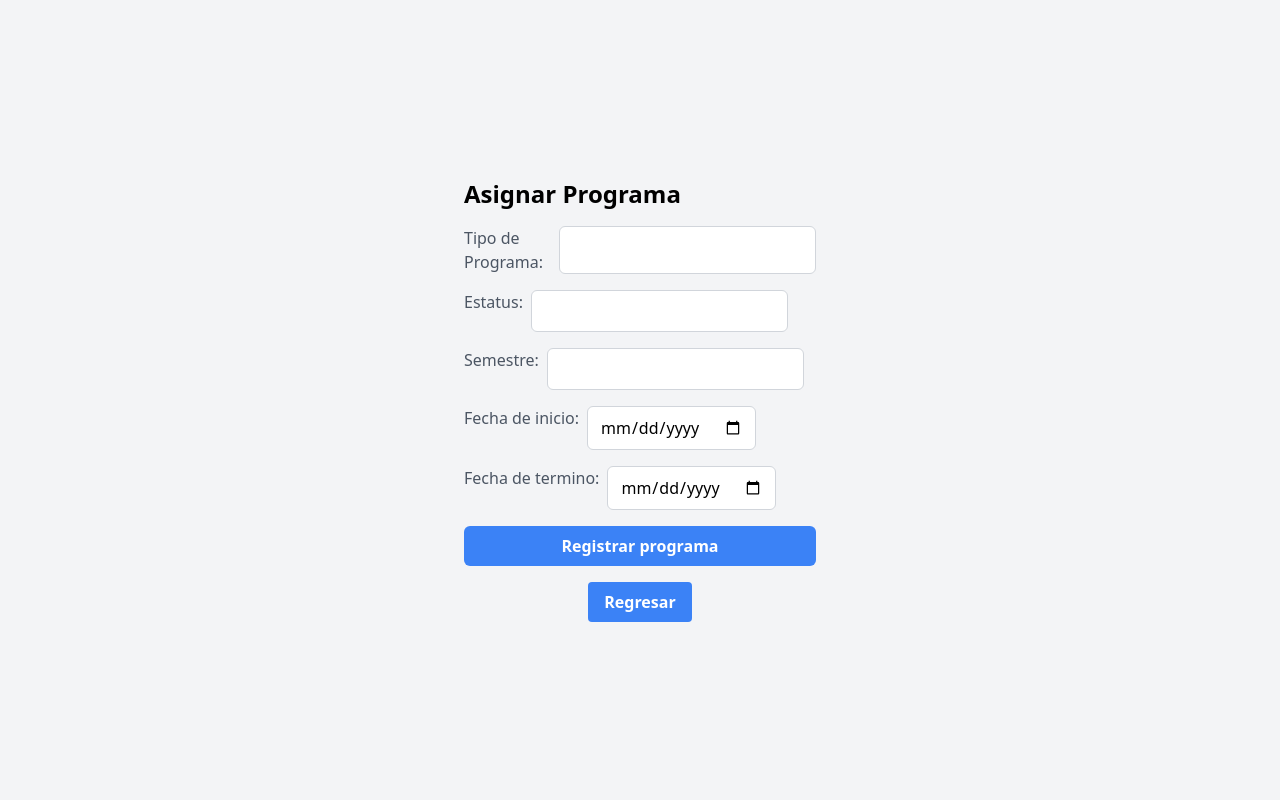
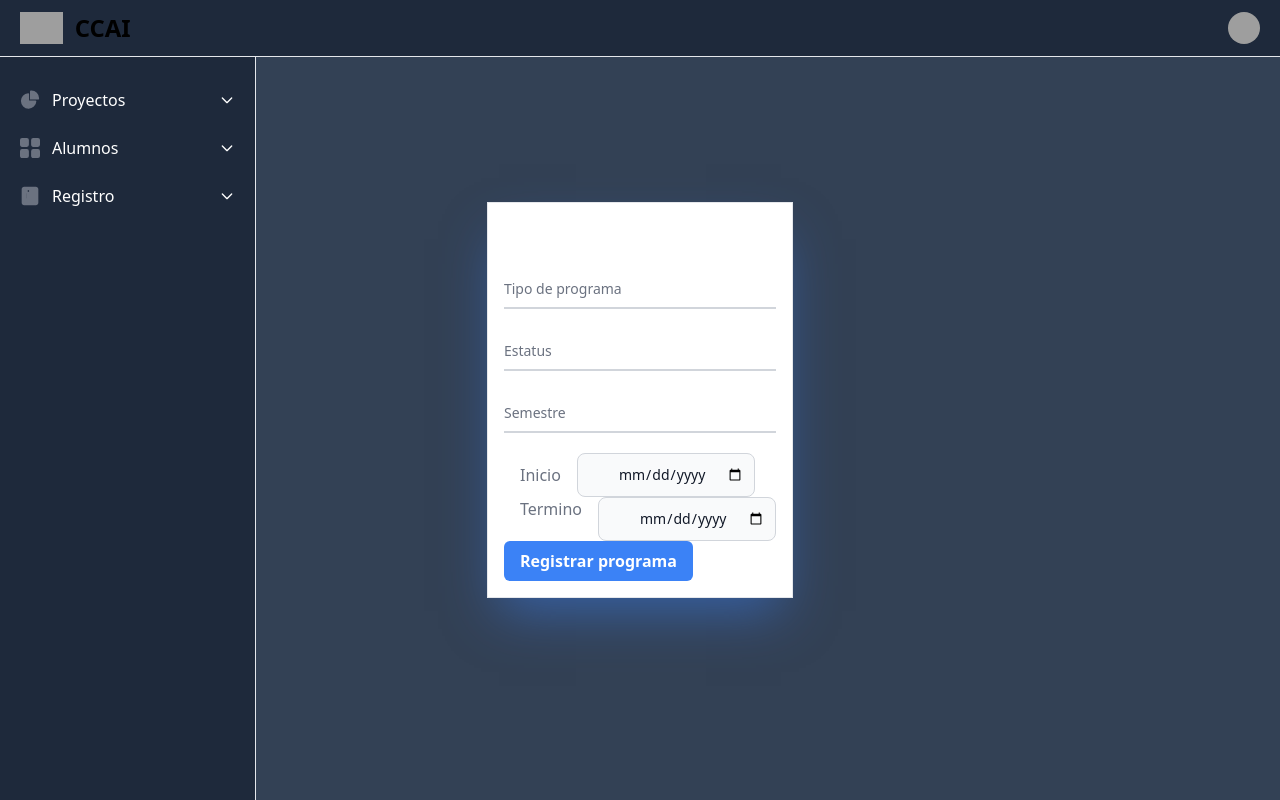
Before and after one commit to SoyDael/nuevoFront_CCAI, a React (Vite) app: page /registroPrograma/1/1/1 in a window 1280 px wide. Built offline with nearby package versions, Linux system fonts and the light colour scheme; no server answers; grey boxes are pictures that could not be loaded.

Commit message:
Asignar programa

```diff
--- a/src/components/AlumnosInternosComponent/ListadoAlumnos.jsx
+++ b/src/components/AlumnosInternosComponent/ListadoAlumnos.jsx
@@ -43,61 +43,76 @@ const ListadoAlumnos = () => {
     return (
         <>
         <SlideBarPruebaAlumn/>
-            <div className="flex justify-center items-center h-screen">
-                <div className="relative overflow-x-auto shadow-md sm:rounded-lg ">
-                    <h1 className="font-serif text-lg text-gray-2500 text-center p-6">Bienvenido { } { } { } los alumnos aceptados son: </h1>
-                    <section>
-                        <div>
-                            <table className="w-full text-sm text-left rtl:text-right text-gray-500 dark:text-gray-400">
-                                <thead className="text-xs text-gray-700 uppercase dark:bg-indigo-50 bg-opacity-20 dark:text-gray-400">
-                                    <tr className=''>
-                                        <th scope='col' className="px-6 py-3">Matricula</th>
-                                        <th scope='col' className="px-6 py-3">Nombres</th>
-                                        <th scope='col' className="px-6 py-3">Correo</th>
-                                        <th scope='col' className="px-6 py-3">Division</th>
-                                        <th scope='col' className="px-6 py-3">Telefono</th>
-                                        <th scope='col' className="px-10 py-3">Operacion</th>
+
+
+
+            <div className='relative w-full bg-slate-700 flex items-center justify-center min-h-screen from-gray-700 via-gray-800 to-gray-900'>
+        <div className="rounded-l-md relative bg-white border shadow-2xl dark:bg-gray-800 dark:border-gray-700   shadow-blue-500/50  ">
+
+
+    <table className=" text-sm text-left rtl:text-right text-gray-500 dark:text-gray-400 ">
+        <caption className="px-6 py-4 text-lg font-semibold text-left rtl:text-right text-gray-900 bg-white dark:text-white dark:bg-gray-800">
+            Alumnos internos
+
+            <p className="mt-1 text-sm font-normal text-gray-500 dark:text-gray-400">Bienvenido { } { } { } los alumnos aceptados son:
+            </p>
+
+
+
+        </caption>
+        <thead className="text-xs text-gray-700 uppercase bg-gray-50 dark:bg-gray-700 dark:text-gray-400 ">
+            <tr>
+                <th scope="col" className="px-6 py-3">
+                    Matricula
+                </th>
+                <th scope="col" className="px-6 py-3">
+                Nombres
+                </th>
+                <th scope="col" className="px-6 py-3">
+                Correo
+                </th>
+                <th scope="col" className="px-6 py-3">
+                División
+                </th>
+                <th scope="col" className="px-6 py-3">
+                Telefono
+                </th>
+                <th scope="col" className="px-6 py-3">
+                </th>
+                <th scope="col" className="px-6 py-3">
+                </th>
+
             </tr>
         </thead>
-                                <tbody>
+        <tbody >
         {alumnos.map((alumno) => (
-                                        <tr className=" dark:bg-indigo-50 border-b dark:border-gray-700">
-                                            <td scope='row' className="px-6 py-4 font-medium text-gray-900 whitespace-nowrap dark:text">{alumno.matricula}</td>
-                                            <td scope='row' className="px-6 py-4 font-medium text-gray-900 whitespace-nowrap dark:text">{alumno.nombres}</td>
-                                            <td scope='row' className="px-6 py-4 font-medium text-gray-900 whitespace-nowrap dark:text">{alumno.correo}</td>
-                                            <td scope='row' className="px-6 py-4 font-medium text-gray-900 whitespace-nowrap dark:text">{alumno.division}</td>
-                                            <td scope='row' className="px-6 py-4 font-medium text-gray-900 whitespace-nowrap dark:text">{alumno.telefono}</td>
+                                        <tr className="bg-white border-b dark:bg-gray-800 dark:border-gray-700">
+                                            <td scope='row' className="px-6 py-4 font-medium text-gray-900 whitespace-nowrap dark:text-white">{alumno.matricula}</td>
+                                            <td scope='row' className="px-6 py-4 font-medium text-gray-900 whitespace-nowrap dark:text-white">{alumno.nombres}</td>
+                                            <td scope='row' className="px-6 py-4 font-medium text-gray-900 whitespace-nowrap dark:text-white">{alumno.correo}</td>
+                                            <td scope='row' className="px-6 py-4 font-medium text-gray-900 whitespace-nowrap dark:text-white">{alumno.division}</td>
+                                            <td scope='row' className="px-6 py-4 font-medium text-gray-900 whitespace-nowrap dark:text-white">{alumno.telefono}</td>
+
                                             <td scope='row' className="px-10 py-4 font-medium text-blue-600 dark:text-blue-500">
                                                 <button
                                                     onClick={() => redireccionarAsignarPrograma(alumno.id_estudiante, alumno.correo)}
-                                                className="bg-blue-500 hover:bg-blue-700 text-white font-bold py-2 px-4 rounded"
-                                                >Registrar Programa</button>
+                                                >Registrar programa</button>
                                             </td>
-                                            <td scope='row' className="px-10 py-4 font-medium text-blue-600 dark:text-blue-500">
+                                            {/* <td scope='row' className="px-10 py-4 font-medium text-blue-600 dark:text-blue-500">
                                                 <button
                                                     onClick={() => redireccionarAsignarProyecto(alumno.id_estudiante, alumno.correo)}
-                                                className="bg-blue-500 hover:bg-blue-700 text-white font-bold py-2 px-4 rounded"
-                                                >Asignar Proyecto</button>
-                                            </td>
+                                                >Asignar proyecto</button>
+                                            </td> */}
                                         </tr>
                                     ))}
         </tbody>
     </table>
-                        </div>
-                    </section>
-                    <div className="flex justify-center mt-4">
-                        <div className="mr-4">
-                            <button
-                                className="bg-blue-500 hover:bg-blue-700 text-white font-bold py-2 px-4 rounded"
-                                onClick={redireccionarPerfilInvestigador}
-                            >
-                                Regresar
-                            </button>
+
+
 </div>
 </div>
 
-                </div>
-            </div>
+
         </>
     )
 }
--- a/src/components/ProyectosComponent/programaComponent/RegistroPrograma.jsx
+++ b/src/components/ProyectosComponent/programaComponent/RegistroPrograma.jsx
@@ -1,6 +1,7 @@
 import React from 'react'
 import { useNavigate, useParams } from 'react-router-dom'
 import { registroPrograma } from '../../../api/APIS';
+import SlideBarPruebaAlumn from '../../SlideBar/SlideBarPruebaAlumn';
 
 const RegistroPrograma = () => {
 
@@ -30,60 +31,49 @@ const RegistroPrograma = () => {
 
     return (
         <>
-            <div className='bg-gray-100 flex justify-center items-center h-screen'>
-                <div className='lg:p-36 md:p-52 sm:20 p-8 w-full lg:w-1/2'>
-                    <h1 className='text-2xl font-semibold mb-4'>Asignar Programa </h1>
-                    <form action="" onSubmit={handleSubmit} >
-                        <div className='flex mb-4'>
-                            <label htmlFor="tipo" className='block text-gray-600 mr-2'>Tipo de Programa: </label>
-                            <input type="text" name="tipo" id="tipo" required
-                                className='border border-gray-300 rounded-md py-2 px-3 focus:outline-none focus:border-blue-500'
-                                autoComplete='off'
-                            />
+            <SlideBarPruebaAlumn />
+
+            <div className='relative w-full bg-slate-700 flex items-center justify-center min-h-screen from-gray-700 via-gray-800 to-gray-900'>
+                <div className="p-4 relative bg-white border shadow-2xl dark:bg-gray-800 dark:border-gray-700   shadow-blue-500/50  ">
+
+                    <form className="max-w-md mx-auto" onSubmit={handleSubmit}>
+
+                        <h1 className='text-2xl font-semibold mb-4 text-white'>Asignar Programa </h1>
+                        <div className="relative z-0 w-full mb-5 group">
+                            <input type="email" name="floating_email" id="floating_email" className="block py-2.5 px-0 w-full text-sm text-gray-900 bg-transparent border-0 border-b-2 border-gray-300 appearance-none dark:text-white dark:border-gray-600 dark:focus:border-blue-500 focus:outline-none focus:ring-0 focus:border-blue-600 peer" placeholder=" " required />
+                            <label for="floating_email" className="peer-focus:font-medium absolute text-sm text-gray-500 dark:text-gray-400 duration-300 transform -translate-y-6 scale-75 top-3 -z-10 origin-[0] peer-focus:start-0 rtl:peer-focus:translate-x-1/4 rtl:peer-focus:left-auto peer-focus:text-blue-600 peer-focus:dark:text-blue-500 peer-placeholder-shown:scale-100 peer-placeholder-shown:translate-y-0 peer-focus:scale-75 peer-focus:-translate-y-6">Tipo de programa</label>
                         </div>
-                        <div className='flex mb-4'>
-                            <label htmlFor="estatus" className='block text-gray-600 mr-2'>Estatus: </label>
-                            <input type="text" name="estatus" id="estatus" required
-                                className='border border-gray-300 rounded-md py-2 px-3 focus:outline-none focus:border-blue-500'
-                                autoComplete='off'
-                            />
+                        <div className="relative z-0 w-full mb-5 group">
+                            <input type="password" name="floating_password" id="floating_password" className="block py-2.5 px-0 w-full text-sm text-gray-900 bg-transparent border-0 border-b-2 border-gray-300 appearance-none dark:text-white dark:border-gray-600 dark:focus:border-blue-500 focus:outline-none focus:ring-0 focus:border-blue-600 peer" placeholder=" " required />
+                            <label for="floating_password" className="peer-focus:font-medium absolute text-sm text-gray-500 dark:text-gray-400 duration-300 transform -translate-y-6 scale-75 top-3 -z-10 origin-[0] peer-focus:start-0 rtl:peer-focus:translate-x-1/4 peer-focus:text-blue-600 peer-focus:dark:text-blue-500 peer-placeholder-shown:scale-100 peer-placeholder-shown:translate-y-0 peer-focus:scale-75 peer-focus:-translate-y-6">Estatus</label>
                         </div>
-                        <div className='flex mb-4'>
-                            <label htmlFor="semestre" className='block text-gray-600 mr-2'>Semestre: </label>
-                            <input type="text" name="semestre" id="semestre" required
-                                className='border border-gray-300 rounded-md py-2 px-3 focus:outline-none focus:border-blue-500'
-                                autoComplete='off'
-                            />
+                        <div className="relative z-0 w-full mb-5 group">
+                            <input type="password" name="repeat_password" id="floating_repeat_password" className="block py-2.5 px-0 w-full text-sm text-gray-900 bg-transparent border-0 border-b-2 border-gray-300 appearance-none dark:text-white dark:border-gray-600 dark:focus:border-blue-500 focus:outline-none focus:ring-0 focus:border-blue-600 peer" placeholder=" " required />
+                            <label for="floating_repeat_password" className="peer-focus:font-medium absolute text-sm text-gray-500 dark:text-gray-400 duration-300 transform -translate-y-6 scale-75 top-3 -z-10 origin-[0] peer-focus:start-0 rtl:peer-focus:translate-x-1/4 peer-focus:text-blue-600 peer-focus:dark:text-blue-500 peer-placeholder-shown:scale-100 peer-placeholder-shown:translate-y-0 peer-focus:scale-75 peer-focus:-translate-y-6">Semestre</label>
                         </div>
-                        <div className='flex mb-4'>
-                            <label htmlFor="fecha_inicio" className='block text-gray-600 mr-2'>Fecha de inicio: </label>
-                            <input type="date" name="fecha_inicio" id="fecha_inicio" required
-                                className='border border-gray-300 rounded-md py-2 px-3 focus:outline-none focus:border-blue-500'
-                                autoComplete='off'
-                            />
+
+                        <div date-rangepicker class="flex items-center">
+                        <span class="mx-4 text-gray-500">Inicio </span>
+                            <div class="relative">
+
+                                <input name="start" type="date" class="bg-gray-50 border border-gray-300 text-gray-900 text-sm rounded-lg focus:ring-blue-500 focus:border-blue-500 block w-full ps-10 p-2.5  dark:bg-gray-700 dark:border-gray-600 dark:placeholder-gray-400 dark:text-white dark:focus:ring-blue-500 dark:focus:border-blue-500" placeholder="Select date start"></input>
+                            </div>
+
                         </div>
-                        <div className='flex mb-4'>
-                            <label htmlFor="fecha_fin" className='block text-gray-600 mr-2'>Fecha de termino: </label>
-                            <input type="date" name="fecha_fin" id="fecha_fin" required
-                                className='border border-gray-300 rounded-md py-2 px-3 focus:outline-none focus:border-blue-500'
-                                autoComplete='off'
-                            />
+
+
+                        <div date-rangepicker class="flex items-">
+                        <span class="mx-4 text-gray-500">Termino </span>
+                            <div class="relative">
+
+                                <input name="end" type="date" class="bg-gray-50 border border-gray-300 text-gray-900 text-sm rounded-lg focus:ring-blue-500 focus:border-blue-500 block w-full ps-10 p-2.5  dark:bg-gray-700 dark:border-gray-600 dark:placeholder-gray-400 dark:text-white dark:focus:ring-blue-500 dark:focus:border-blue-500" placeholder="Select date end"></input>
+                            </div>
                         </div>
-                        <div className="flex gap-4">
-                            <button type="submit"
-                                className='flex-1 bg-blue-500 hover:bg-blue-600 text-white font-semibold rounded-md py-2 px-4'>
-                                    Registrar programa
-                            </button>
-                        </div>
+
+
+                        <button type="submit" className="flex-1 bg-blue-500 hover:bg-blue-600 text-white font-semibold rounded-md py-2 px-4">Registrar programa</button>
                     </form>
-                    <div className="flex justify-center mt-4">
-                        <button
-                            className="bg-blue-500 hover:bg-blue-700 text-white font-bold py-2 px-4 rounded"
-                            onClick={redireccionarIntegrantes}
-                        >
-                            Regresar
-                        </button>
-                    </div>
+
                 </div>
             </div>
         </>
--- a/src/components/SlideBar/SlideBarPruebaAlumn.jsx
+++ b/src/components/SlideBar/SlideBarPruebaAlumn.jsx
@@ -71,7 +71,7 @@ const SlideBarPruebaAlumn = () => {
 
     return (
         <>
-            <nav className="fixed top-0 z-50 w-full bg-white border-b border-gray-200 dark:bg-gray-800 dark:border-gray-700">
+            <nav className="fixed top-0 z-50 w-full bg-slate-800 border-b border-gray-200 dark:bg-gray-800 dark:border-gray-700">
                 <div className="px-3 py-3 lg:px-5 lg:pl-3">
                     <div className="flex items-center justify-between">
                         <div className="flex items-center justify-start rtl:justify-end">
@@ -172,15 +172,15 @@ const SlideBarPruebaAlumn = () => {
             <aside
                 id="logo-sidebar"
                 className={`fixed top-0 left-0 z-40 w-64 h-screen pt-20 transition-transform ${isAsideVisible ? "sm:translate-x-0" : "-translate-x-full"
-                    } bg-white border-r border-gray-200 dark:bg-gray-800 dark:border-gray-700`}
+                    } bg-slate-800 border-r border-gray-200 dark:bg-gray-800 dark:border-gray-700`}
                 aria-label="Sidebar"
             >
-                <div className="h-full px-3 pb-4 overflow-y-auto bg-white dark:bg-gray-800">
+                <div className="h-full px-3 pb-4 overflow-y-auto bg-slate-800 dark:bg-gray-800">
                     <ul className="space-y-2 font-medium">
                         <li>
                             <button
                                 onClick={() => setIsDashboardOpen(!isDashboardOpen)}
-                                className="flex items-center justify-between w-full p-2 text-gray-900 rounded-lg dark:text-white hover:bg-gray-100 dark:hover:bg-gray-700 group"
+                                className="flex items-center justify-between w-full p-2 text-white rounded-lg dark:text-white hover:bg-gray-100 dark:hover:bg-gray-700 group"
                             >
                                 <span className="flex items-center">
                                     <svg
@@ -213,13 +213,13 @@ const SlideBarPruebaAlumn = () => {
                             {isDashboardOpen && (
                                 <ul className="pl-4 mt-2 space-y-2">
                                     <li>
-                                        <a href="#" className="block p-2 rounded-lg text-gray-900 dark:text-white hover:bg-gray-100 dark:hover:bg-gray-700"
+                                        <a href="#" className="block p-2 rounded-lg text-white dark:text-white hover:bg-gray-100 dark:hover:bg-gray-700"
                                         onClick={redireccionarProyectos}>
                                             Ver proyectos
                                         </a>
                                     </li>
                                     <li>
-                                        <a href="#" className="block p-2 rounded-lg text-gray-900 dark:text-white hover:bg-gray-100 dark:hover:bg-gray-700">
+                                        <a href="#" className="block p-2 rounded-lg text-white dark:text-white hover:bg-gray-100 dark:hover:bg-gray-700">
                                             Registrar nuevo proyecto
                                         </a>
                                     </li>
@@ -229,7 +229,7 @@ const SlideBarPruebaAlumn = () => {
                         <li>
                             <button
                                 onClick={() => setIsKanbanOpen(!isKanbanOpen)}
-                                className="flex items-center justify-between w-full p-2 text-gray-900 rounded-lg dark:text-white hover:bg-gray-100 dark:hover:bg-gray-700 group"
+                                className="flex items-center justify-between w-full p-2 text-white rounded-lg dark:text-white hover:bg-gray-100 dark:hover:bg-gray-700 group"
                             >
                                 <span className="flex items-center">
                                     <svg
@@ -256,7 +256,7 @@ const SlideBarPruebaAlumn = () => {
                             {isKanbanOpen && (
                                 <ul className="pl-4 mt-2 space-y-2">
                                     <li>
-                                        <a href="#" className="block p-2 rounded-lg text-gray-900 dark:text-white hover:bg-gray-100 dark:hover:bg-gray-700"
+                                        <a href="#" className="block p-2 rounded-lg text-white dark:text-white hover:bg-gray-100 dark:hover:bg-gray-700"
                                         onClick={redireccionarListadoAlumnos}>
                                             Ver alumnos internos
                                         </a>
@@ -268,7 +268,7 @@ const SlideBarPruebaAlumn = () => {
                         <li>
                             <button
                                 onClick={() => setIsCalendarOpen(!isCalendarOpen)}
-                                className="flex items-center justify-between w-full p-2 text-gray-900 rounded-lg dark:text-white hover:bg-gray-100 dark:hover:bg-gray-700 group"
+                                className="flex items-center justify-between w-full p-2 text-white rounded-lg dark:text-white hover:bg-gray-100 dark:hover:bg-gray-700 group"
                             >
                                 <span className="flex items-center">
                                     <svg
@@ -295,13 +295,13 @@ const SlideBarPruebaAlumn = () => {
                             {isCalendarOpen && (
                                 <ul className="pl-4 mt-2 space-y-2">
                                     <li>
-                                        <a href="#" className="block p-2 rounded-lg text-gray-900 dark:text-white hover:bg-gray-100 dark:hover:bg-gray-700"
+                                        <a href="#" className="block p-2 rounded-lg text-white dark:text-white hover:bg-gray-100 dark:hover:bg-gray-700"
                                         onClick={redireccionar}>
                                             Registrar nuevo usuario
                                         </a>
                                     </li>
                                     <li>
-                                        <a href="#" className="block p-2 rounded-lg text-gray-900 dark:text-white hover:bg-gray-100 dark:hover:bg-gray-700"
+                                        <a href="#" className="block p-2 rounded-lg text-white dark:text-white hover:bg-gray-100 dark:hover:bg-gray-700"
                                         onClick={redireccionarAlumnoInterno}>
                                             Registro alumno interno
                                         </a>
```
Also changed, not shown: src/components/investigadorComponent/perfilComponent/PerfilComponent.jsx (+0 -15 lines). Lines whose indentation alone changed are shown as unchanged.
